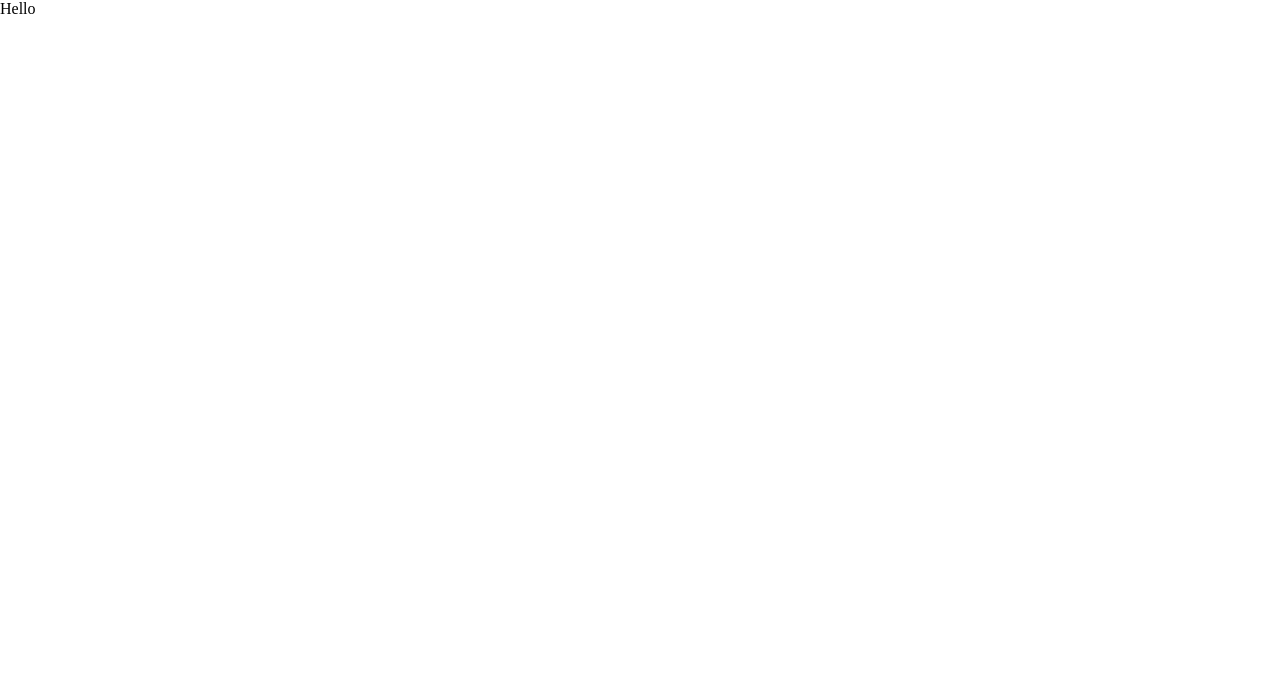
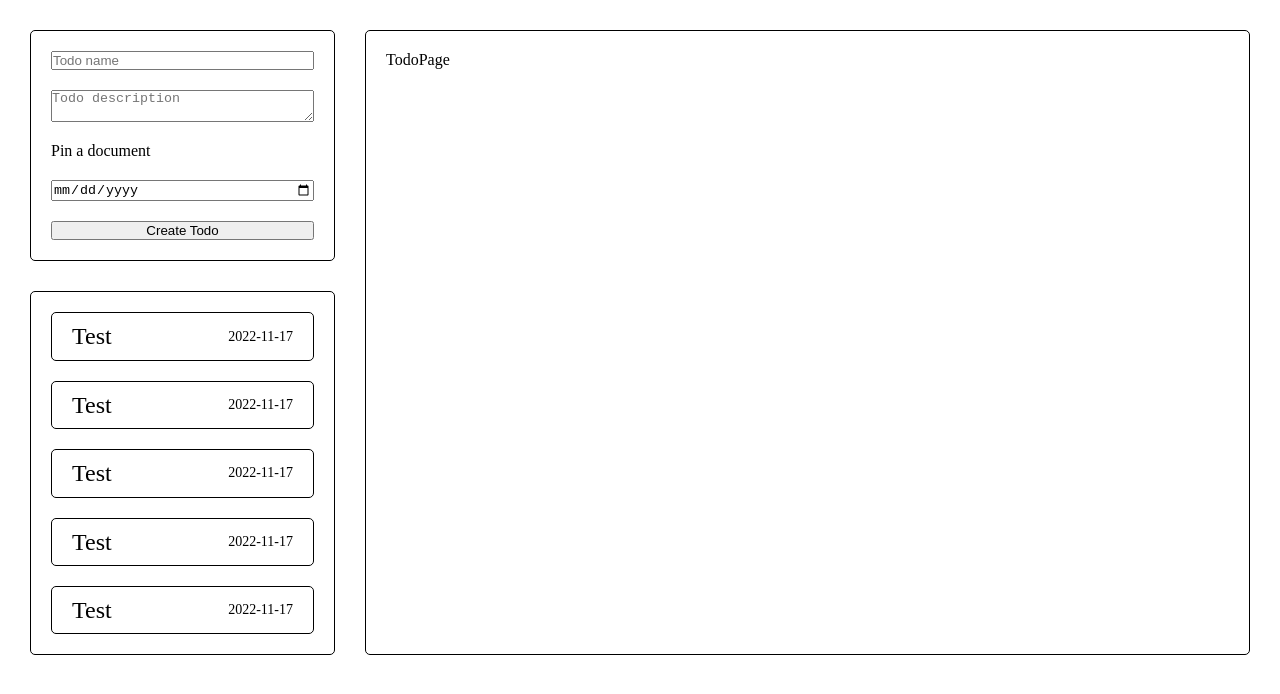
Before and after one commit to DimaChekashov/todo-app-womanup, a React (Create React App) app: page / in a window 1280 px wide. Shown: the top 694 px of the page. Built offline with nearby package versions, Linux system fonts and the light colour scheme.

Commit message:
create layout

```diff
--- a/package.json
+++ b/package.json
@@ -10,6 +10,7 @@
     "@types/node": "^16.18.3",
     "@types/react": "^18.0.25",
     "@types/react-dom": "^18.0.9",
+    "dayjs": "^1.11.6",
     "less": "^4.1.3",
     "react": "^18.2.0",
     "react-dom": "^18.2.0",
--- a/src/app/App.less
+++ b/src/app/App.less
@@ -1,3 +1,12 @@
 .app {
+    display: grid;
+    grid-template-columns: 25% 1fr;
+    gap: 30px;
+    padding: 30px;
+    &__sidebar {
 
+    }
+    &__content {
+
+    }
 }
--- a/src/app/App.tsx
+++ b/src/app/App.tsx
@@ -1,11 +1,20 @@
 import React from 'react';
+import AddTodo from '../components/AddTodo/AddTodo';
+import TodoList from '../components/TodoList/TodoList';
+import TodoPage from '../components/TodoPage/TodoPage';
 import './App.less';
 
 
 const App: React.FC = () => {
   return (
     <div className="app">
-      Hello
+      <div className="app__sidebar">
+        <AddTodo />
+        <TodoList />
+      </div>
+      <div className="app__content">
+        <TodoPage />
+      </div>
     </div>
   );
 }
--- a/src/components/AddTodo/AddTodo.less
+++ b/src/components/AddTodo/AddTodo.less
@@ -0,0 +1,25 @@
+.add-todo {
+    padding: 20px;
+    border-radius: 5px;
+    border: 1px solid #000000;
+    margin-bottom: 30px;
+    display: flex;
+    flex-direction: column;
+    gap: 20px;
+    &__input {
+
+    }
+    &__textarea {
+
+    }
+    &__date {
+
+    }
+    &__btn {
+
+    }
+}
+
+.dropzone {
+
+}
--- a/src/components/AddTodo/AddTodo.tsx
+++ b/src/components/AddTodo/AddTodo.tsx
@@ -3,8 +3,14 @@ import './AddTodo.less';
 
 const AddTodo: React.FC = () => {
     return (
-        <div>
-            AddTodo
+        <div className="add-todo">
+            <input type="text" placeholder="Todo name" className="add-todo__input" />
+            <textarea name="describe" placeholder="Todo description" className="add-todo__textarea" />
+            <div className="dropzone">
+                <span>Pin a document</span>
+            </div>
+            <input type="date" placeholder="Todo name" className="add-todo__date" />
+            <button className="add-todo__btn">Create Todo</button>
         </div>
     )
 }
--- a/src/components/TodoItem/TodoItem.less
+++ b/src/components/TodoItem/TodoItem.less
@@ -0,0 +1,18 @@
+.todo-item {
+    display: flex;
+    justify-content: space-between;
+    align-items: center;
+    gap: 20px;
+    border: 1px solid #000000;
+    border-radius: 5px;
+    padding: 10px 20px;
+    cursor: pointer;
+    &__name {
+        font-size: 24px;
+        line-height: 1.1;
+    }
+    &__date {
+        font-size: 14px;
+        line-height: 1;
+    }
+}
--- a/src/components/TodoItem/TodoItem.tsx
+++ b/src/components/TodoItem/TodoItem.tsx
@@ -1,3 +1,4 @@
+import dayjs from 'dayjs';
 import React from 'react';
 import './TodoItem.less';
 
@@ -5,7 +6,9 @@ const TodoItem: React.FC = () => {
     return (
         <div className="todo-item">
             <div className="todo-item__name">Test</div>
-            <div className="todo-item__date">20.20.2022</div>
+            <div className="todo-item__date">
+                {dayjs().startOf('day').format('YYYY-MM-DD')}
+            </div>
         </div>
     )
 }
--- a/src/components/TodoList/TodoList.less
+++ b/src/components/TodoList/TodoList.less
@@ -0,0 +1,8 @@
+.todo-list {
+    display: flex;
+    flex-direction: column;
+    gap: 20px;
+    padding: 20px;
+    border: 1px solid #000000;
+    border-radius: 5px;
+}
--- a/src/components/TodoList/TodoList.tsx
+++ b/src/components/TodoList/TodoList.tsx
@@ -1,10 +1,15 @@
 import React from 'react';
+import TodoItem from '../TodoItem/TodoItem';
 import './TodoList.less';
 
 const TodoList: React.FC = () => {
     return (
-        <div>
-            TodoList
+        <div className="todo-list">
+            <TodoItem />
+            <TodoItem />
+            <TodoItem />
+            <TodoItem />
+            <TodoItem />
         </div>
     )
 }
--- a/src/components/TodoPage/TodoPage.less
+++ b/src/components/TodoPage/TodoPage.less
@@ -0,0 +1,7 @@
+.todo {
+    border-radius: 5px;
+    border: 1px solid #000000;
+    width: 100%;
+    height: 100%;
+    padding: 20px;
+}
--- a/src/components/TodoPage/TodoPage.tsx
+++ b/src/components/TodoPage/TodoPage.tsx
@@ -3,7 +3,7 @@ import './TodoPage.less';
 
 const TodoPage: React.FC = () => {
     return (
-        <div>
+        <div className="todo">
             TodoPage
         </div>
     )
```
Also changed, not shown: 1 other file (tests, documents, lock files or other folders).
